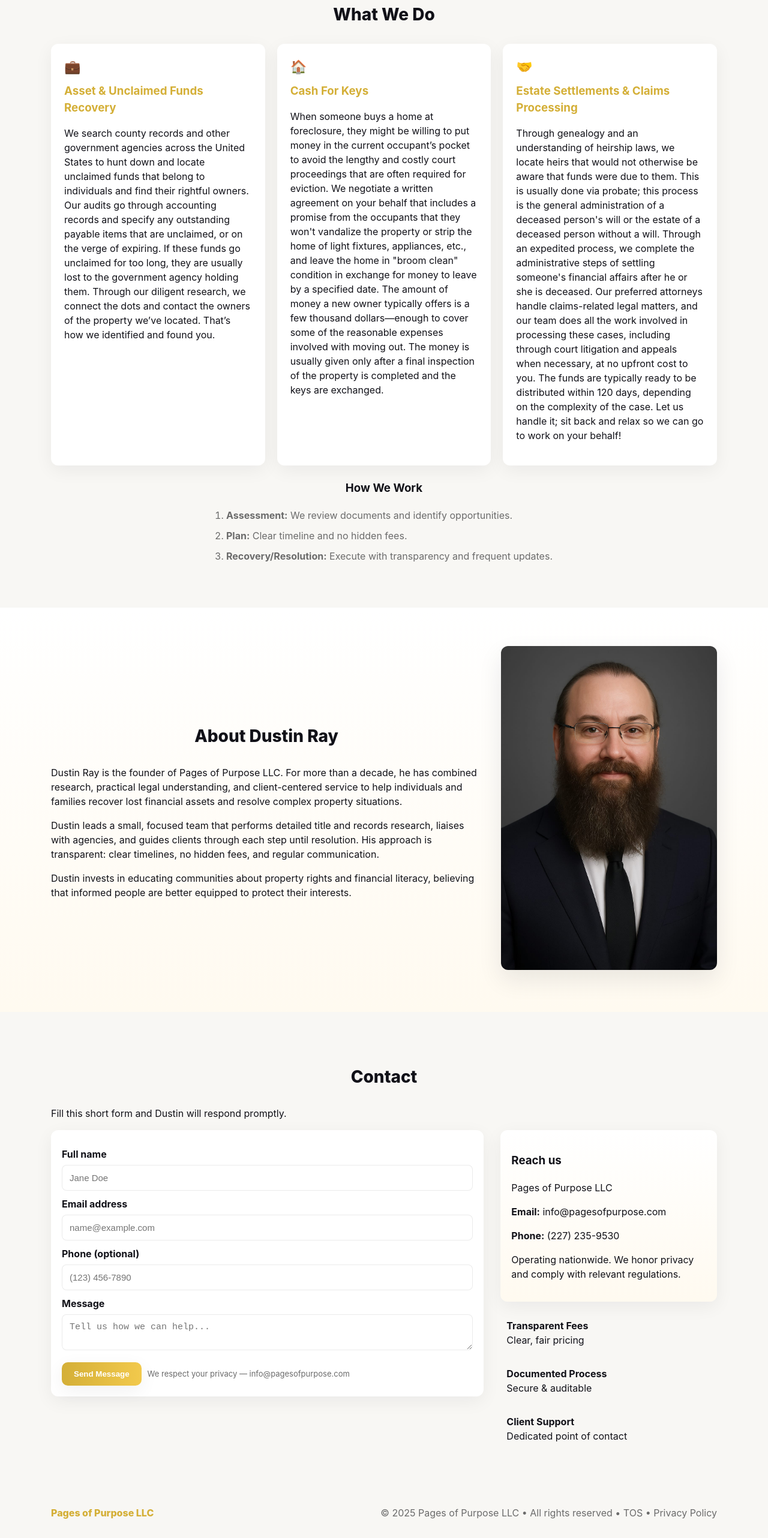
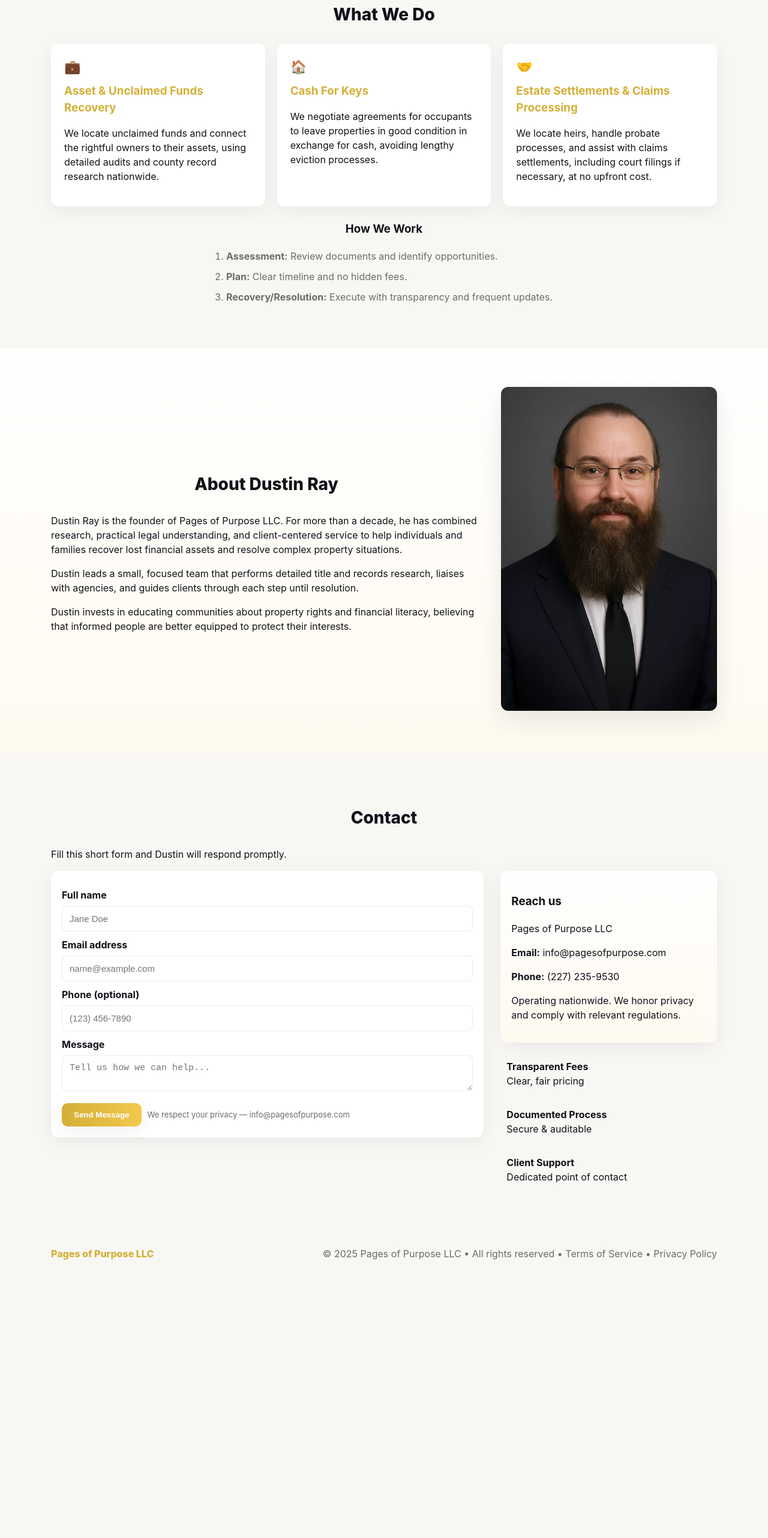
Before and after one commit to RayPagesDev/pagesofpurposellc, a plain HTML site: page index.html in a window 1280 px wide. Shown: the part 1460-4024 px from the top of the page at 60% size. After the commit the page ends 3592 px from the top, so only its background shows below. Drawn offline with Linux system fonts and the light colour scheme.

Commit message:
Update index.html

```diff
--- a/index.html
+++ b/index.html
@@ -5,7 +5,7 @@
 <meta name="viewport" content="width=device-width, initial-scale=1" />
 <title>Pages of Purpose LLC — Recover. Resolve. Restore.</title>
 <link rel="icon" href="images/pagesofpurposellc.png" type="image/png">
-<link rel="stylesheet" href="css/style.css?v=1999">
+<link rel="stylesheet" href="css/style.css?v=1000">
 </head>
 <body>
 
@@ -24,6 +24,7 @@
       <a href="#about" class="nav-link">About</a>
       <a href="#contact" class="nav-link cta">Contact</a>
     </nav>
+    <button class="nav-toggle">&#9776;</button>
   </div>
 </header>
 
@@ -62,7 +63,7 @@
   </div>
 </section>
 
-<!-- SERVICES -->
+<!-- SERVICES SECTION -->
 <section id="services" class="section">
   <div class="container">
     <h2>What We Do</h2>
@@ -70,34 +71,24 @@
       <article class="card">
         <div class="card-icon">💼</div>
         <h3>Asset & Unclaimed Funds Recovery</h3>
-        <p>We search county records and other government agencies across the United States to hunt down and locate unclaimed funds that belong to individuals and find their rightful owners. Our audits go through accounting records and specify any outstanding payable items that are unclaimed, or on the verge of expiring. If these funds go unclaimed for too long, they are usually lost to the government agency holding them. Through our diligent research, we connect the dots and contact the owners of the property we’ve located. That’s how we identified and found you.</p>
+        <p>We locate unclaimed funds and connect the rightful owners to their assets, using detailed audits and county record research nationwide.</p>
       </article>
-
       <article class="card">
         <div class="card-icon">🏠</div>
         <h3>Cash For Keys</h3>
-        <p>When someone buys a home at foreclosure, they might be willing to put money in the current occupant’s pocket to avoid the lengthy and costly court proceedings that are often required for eviction.
-
-        We negotiate a written agreement on your behalf that includes a promise from the occupants that they won't vandalize the property or strip the home of light fixtures, appliances, etc., and leave the home in "broom clean" condition in exchange for money to leave by a specified date.
-
-        The amount of money a new owner typically offers is a few thousand dollars—enough to cover some of the reasonable expenses involved with moving out. The money is usually given only after a final inspection of the property is completed and the keys are exchanged.</p>
+        <p>We negotiate agreements for occupants to leave properties in good condition in exchange for cash, avoiding lengthy eviction processes.</p>
       </article>
-
       <article class="card">
         <div class="card-icon">🤝</div>
         <h3>Estate Settlements & Claims Processing</h3>
-        <p>Through genealogy and an understanding of heirship laws, we locate heirs that would not otherwise be aware that funds were due to them. This is usually done via probate; this process is the general administration of a deceased person's will or the estate of a deceased person without a will.
-
-        Through an expedited process, we complete the administrative steps of settling someone's financial affairs after he or she is deceased.
-
-        Our preferred attorneys handle claims-related legal matters, and our team does all the work involved in processing these cases, including through court litigation and appeals when necessary, at no upfront cost to you. The funds are typically ready to be distributed within 120 days, depending on the complexity of the case. Let us handle it; sit back and relax so we can go to work on your behalf!</p>
+        <p>We locate heirs, handle probate processes, and assist with claims settlements, including court filings if necessary, at no upfront cost.</p>
       </article>
     </div>
 
     <div class="process">
       <h3>How We Work</h3>
       <ol>
-        <li><strong>Assessment:</strong> We review documents and identify opportunities.</li>
+        <li><strong>Assessment:</strong> Review documents and identify opportunities.</li>
         <li><strong>Plan:</strong> Clear timeline and no hidden fees.</li>
         <li><strong>Recovery/Resolution:</strong> Execute with transparency and frequent updates.</li>
       </ol>
@@ -105,13 +96,13 @@
   </div>
 </section>
 
-<!-- ABOUT -->
+<!-- ABOUT SECTION -->
 <section id="about" class="section alt">
   <div class="container about-grid">
     <div class="about-left">
       <h2>About Dustin Ray</h2>
       <p class="muted">Dustin Ray is the founder of Pages of Purpose LLC. For more than a decade, he has combined research, practical legal understanding, and client-centered service to help individuals and families recover lost financial assets and resolve complex property situations.</p>
-      <p class="muted">Dustin leads a small, focused team that performs detailed title and records research, liaises with agencies, and guides clients through each step until resolution. His approach is transparent: clear timelines, no hidden fees, and regular communication.</p>
+      <p class="muted">Dustin leads a small, focused team that performs detailed title and records research, liaises with agencies, and guides clients through each step until resolution.</p>
       <p class="muted highlight">Dustin invests in educating communities about property rights and financial literacy, believing that informed people are better equipped to protect their interests.</p>
     </div>
     <aside class="about-right">
@@ -120,7 +111,7 @@
   </div>
 </section>
 
-<!-- CONTACT -->
+<!-- CONTACT SECTION -->
 <section id="contact" class="section">
   <div class="container">
     <h2>Contact</h2>
@@ -193,20 +184,20 @@
     <div class="footer-brand">Pages of Purpose LLC</div>
     <div class="footer-meta">
       © <span id="year"></span> Pages of Purpose LLC • All rights reserved •
-      <a href="#" class="footer-link" id="tos-link">TOS</a> •
-      <a href="#" class="footer-link" id="privacy-link">Privacy Policy</a>
+      <a href="#" id="tosLink">Terms of Service</a> •
+      <a href="#" id="privacyLink">Privacy Policy</a>
     </div>
   </div>
 </footer>
 
-<!-- TOS & Privacy Modal -->
-<div id="modal" class="modal">
+<!-- TOS / Privacy Modal -->
+<div id="tosModal" class="modal">
   <div class="modal-content">
     <span class="modal-close">&times;</span>
-    <div id="modal-text"></div>
+    <div id="tosModalContent"></div>
   </div>
 </div>
 
-<script src="js/script.js?v=1999"></script>
+<script src="js/script.js?v=1000"></script>
 </body>
 </html>
```
